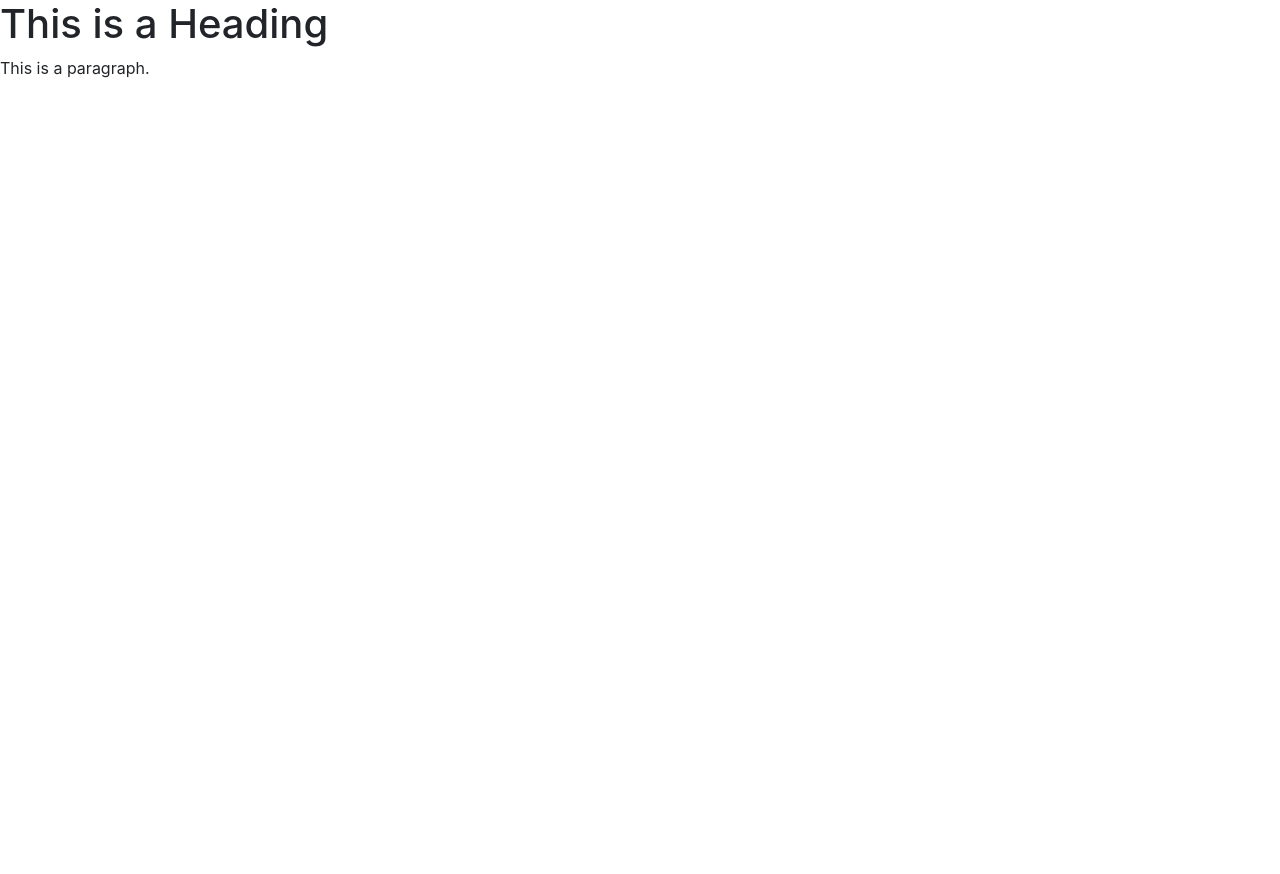
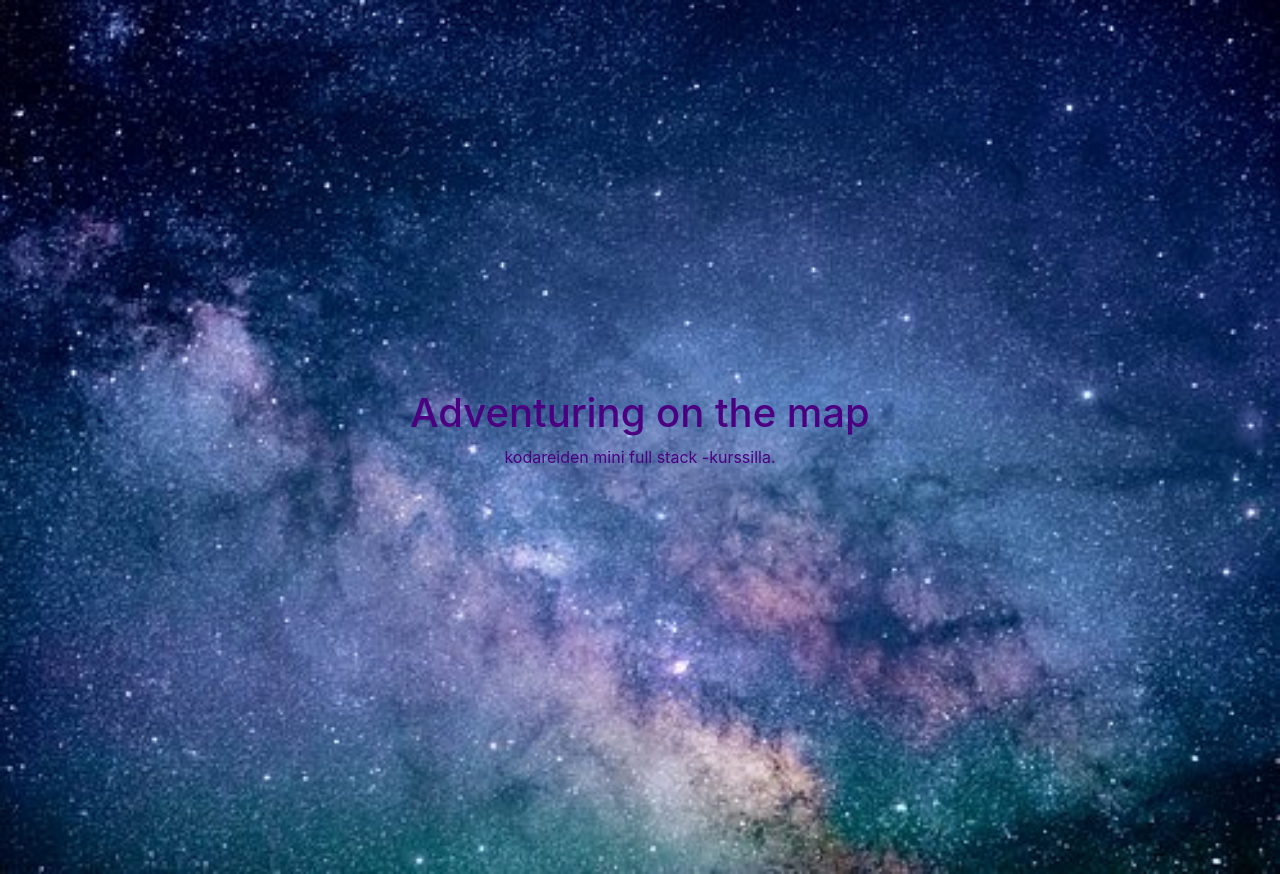
Before and after one commit to slimegamer550/kartta-projekti, a plain HTML site: page public/index.html in a window 1280 px wide. Before the commit the page ends 800 px from the top, so only its background shows below. Drawn offline with nearby package versions, Linux system fonts and the light colour scheme.

Commit message:
index bottom started

```diff
--- /dev/null
+++ b/public/css/Void.css
@@ -0,0 +1,12 @@
+.header {
+  position: relative;
+  text-align: center;
+  color: #4B0082;
+}
+
+.header_text {
+  position: absolute;
+  top: 50%;
+  left: 50%;
+  transform: translate(-50%, -50%);
+}
--- a/public/index.html
+++ b/public/index.html
@@ -1,7 +1,9 @@
 <!DOCTYPE html>
 <html>
  <head>
-  <title>Page Title</title>
+  <title> Map App </title>
+
+<meta charset="utf-8">
 
 <link rel="stylesheet" href="https://maxcdn.bootstrapcdn.com/bootstrap/4.5.2/css/bootstrap.min.css">
 
@@ -10,11 +12,20 @@
 <script src="https://cdnjs.cloudflare.com/ajax/libs/popper.js/1.16.0/umd/popper.min.js"></script>
 
 <script src="https://maxcdn.bootstrapcdn.com/bootstrap/4.5.2/js/bootstrap.min.js"></script>
+
+<script src="js/Void.js"></script>
+
+<link rel="stylesheet" href="css/Void.css">
+
  </head>
  <body>
+   <div class="header">
+     <img src="kuvat/astronomy-1867616__340.jpg" alt="this should have the background" width="100%">
+     <div class="header_text">
+       <h1> Adventuring on the map </h1>
+       <p> kodareiden mini full stack -kurssilla. </p>
+     </div>
+   </div>
 
-   <h1>This is a Heading</h1>
-   <p>This is a paragraph.</p>
-
-  </body>
+ </body>
  </html>
```
Also changed, not shown: public/js/Void.js (added), public/kuvat/astronomy-1867616__340.jpg (added).
